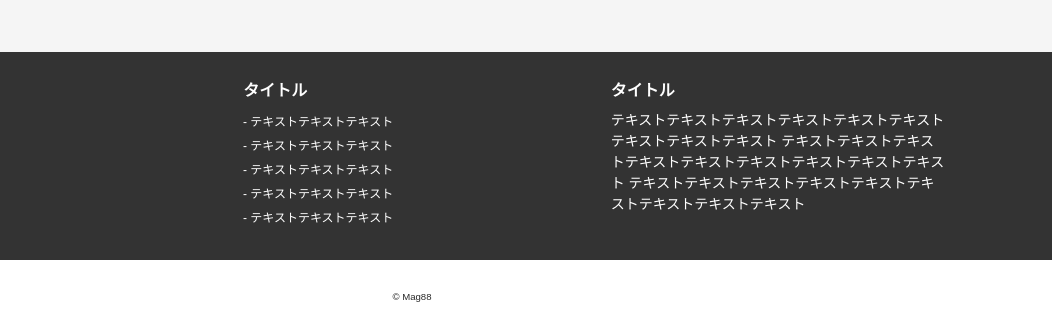
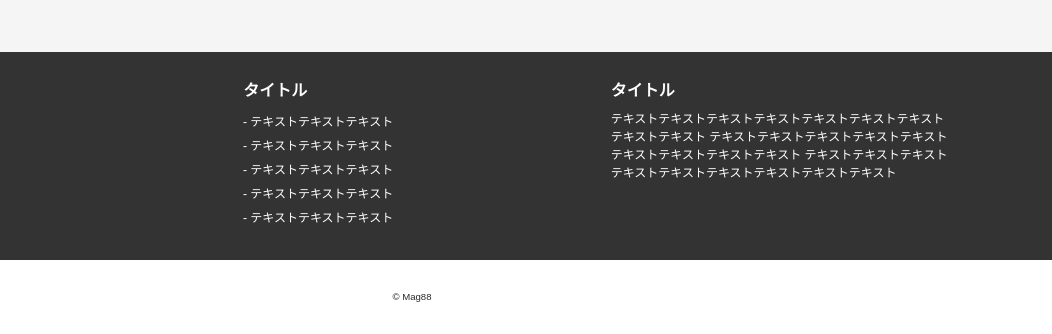
Before and after one commit to yskf0327/mag88, a plain HTML site: page index.html in a window 1280 px wide. Shown: the part 3175-3509 px from the top of the page, 228-1280 px from the left. Drawn offline with Linux system fonts and the light colour scheme; some packages are replaced by stand-ins of ours.

Commit message:
フッターのフォントサイズ修正

```diff
--- a/css/style.css
+++ b/css/style.css
@@ -177,6 +177,10 @@ footer {
   list-style-type: '- ';
   padding-left: 0.5em;
 }
+
+.footer-item p {
+  font-size: 12px;
+}
 .footer-list li {
   line-height: 2;
   font-size: 12px;
```
